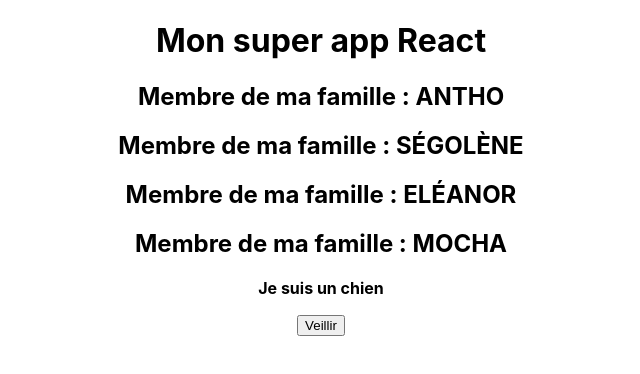
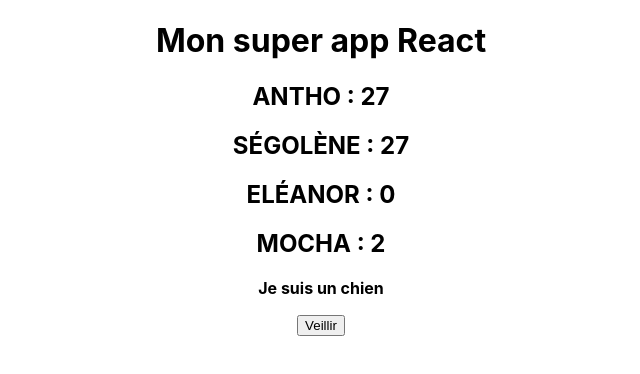
Before and after one commit to yapuka/udemy-react-guide-complet, a React (Create React App) app: page / in a window 1280 px wide. Shown: the top 374 px of the page, without its empty margins (319-959 px from the left). Built offline with nearby package versions, Linux system fonts and the light colour scheme.

Commit message:
Function to setState age membre1

```diff
--- a/src/App.js
+++ b/src/App.js
@@ -27,7 +27,10 @@
   }
 
   handleClick = () => {
-    console.log('Click');
+    const { famille } = this.state
+    famille.membre1.age += 1
+
+    this.setState({ famille })
   }
 
   render() {
@@ -38,16 +41,14 @@
       <div className="App">
         <h1>{titre}</h1>
 
-        <Membre nom={famille.membre1.nom} />
-        <Membre nom={famille.membre2.nom} />
-        <Membre nom={famille.membre3.nom} />
-        <Membre nom={famille.membre4.nom}>
+        <Membre nom={famille.membre1.nom} age={famille.membre1.age} />
+        <Membre nom={famille.membre2.nom} age={famille.membre2.age} />
+        <Membre nom={famille.membre3.nom} age={famille.membre3.age} />
+        <Membre nom={famille.membre4.nom} age={famille.membre4.age}>
           <strong>Je suis un chien</strong>
         </Membre>
 
-        <button onClick={this.handleClick}>
-          Veillir
-        </button>
+        <button onClick={this.handleClick}>Veillir</button>
       </div>
     )
   }
--- a/src/components/Membre.js
+++ b/src/components/Membre.js
@@ -1,9 +1,9 @@
 import React, { Fragment } from 'react'
 
-const Member = ({ nom, children }) => {
+const Member = ({ age, children, nom }) => {
   return (
     <Fragment>
-      <h2>Membre de ma famille : {nom.toUpperCase()}</h2>
+      <h2>{nom.toUpperCase()} : {age}</h2>
 
       {children ? <p>{children}</p> : null}
     </Fragment>
```
